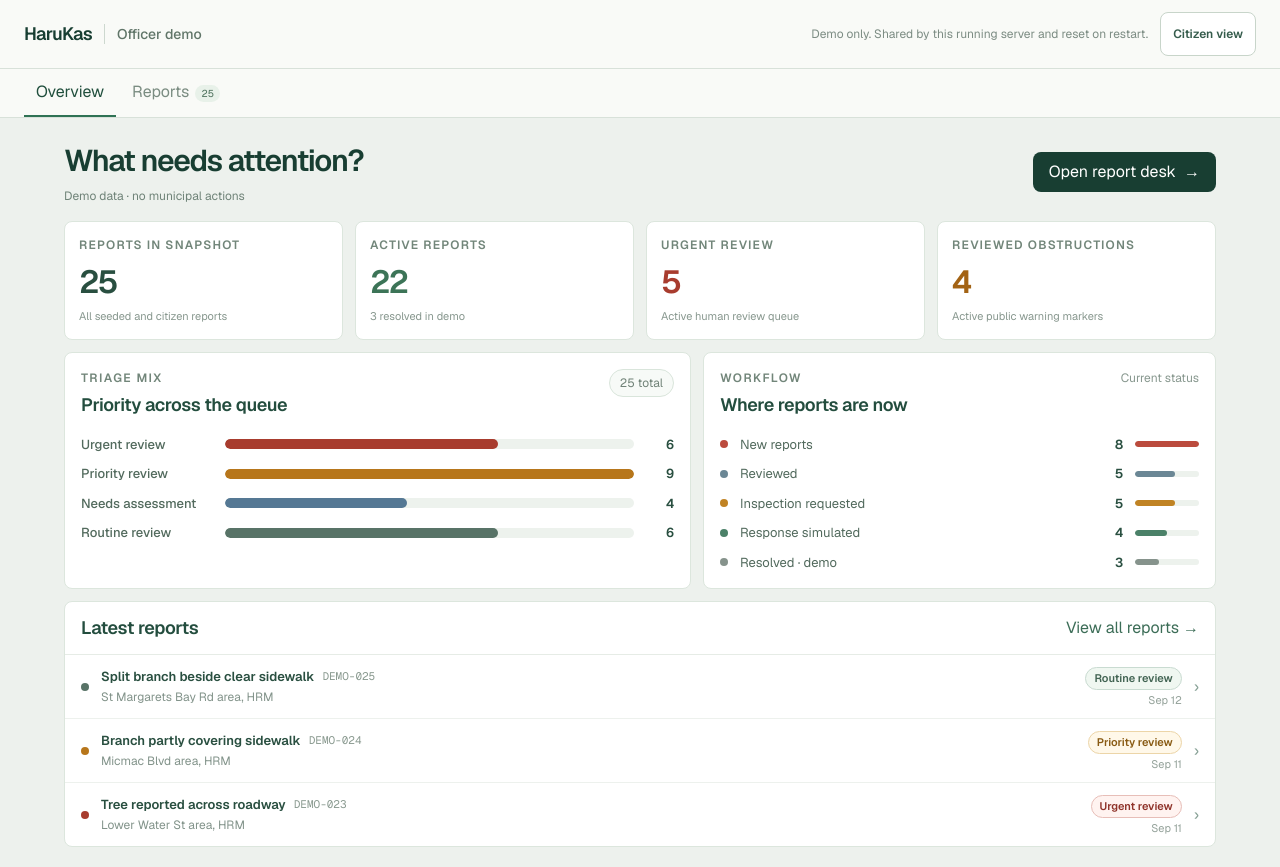
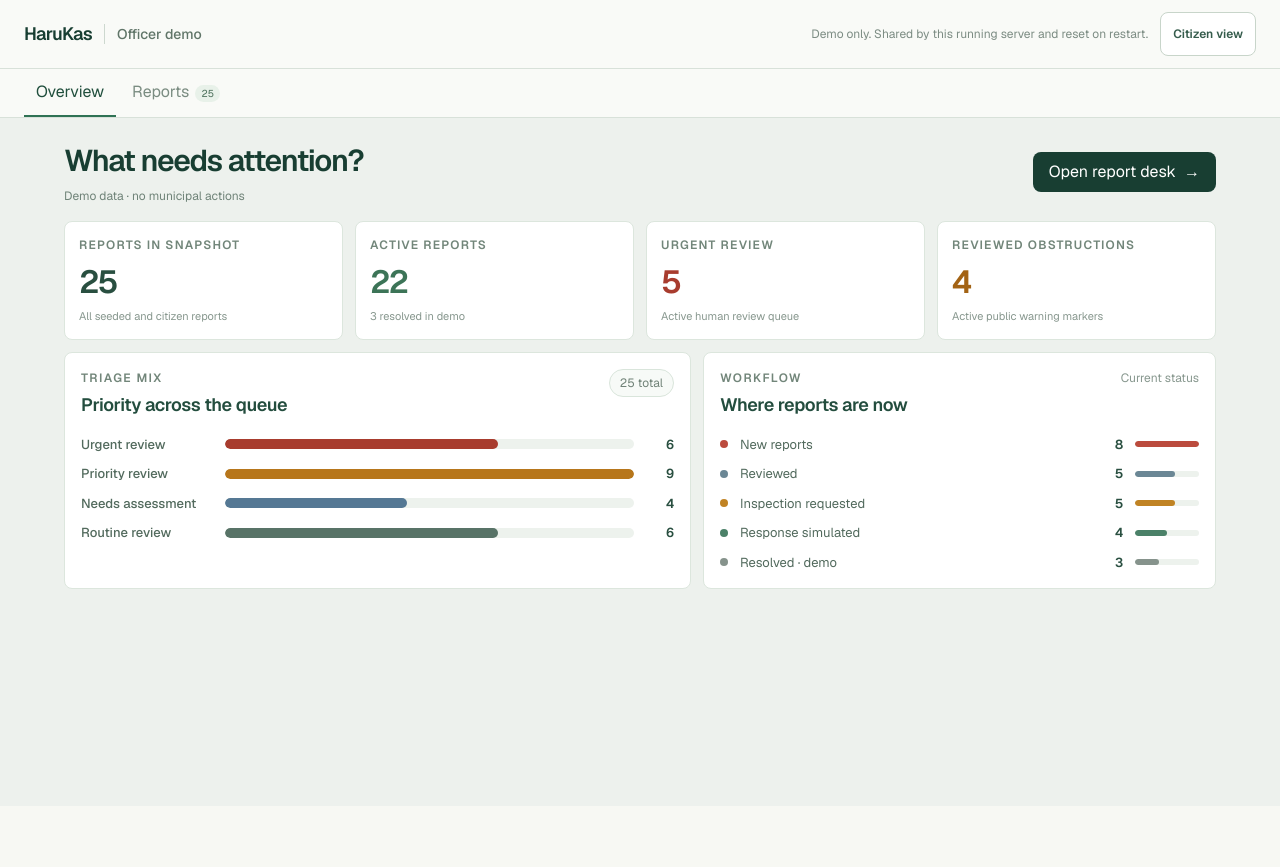
Before and after one commit to dkaustubh92/harukas, a Next.js app: page /staff in a window 1280 px wide. After the commit the page ends 806 px from the top, so only its background shows below. Built offline with nearby package versions, Linux system fonts and the light colour scheme.

Commit message:
Keep compact projector overview within viewport

```diff
--- a/components/staff/StaffOverview.tsx
+++ b/components/staff/StaffOverview.tsx
@@ -177,7 +177,7 @@ export function StaffOverview({
           </section>
         </div>
 
-        <section className="mt-3 rounded-lg border border-[#dce6dd] bg-white">
+        <section className="mt-3 hidden rounded-lg border border-[#dce6dd] bg-white [@media(min-height:850px)]:block">
           <div className="flex flex-wrap items-center justify-between gap-3 border-b border-[#e6ece6] px-4 py-3">
             <div>
               <h2 className="text-lg font-semibold tracking-[-0.02em] text-[#234d3e]">Latest reports</h2>
```
